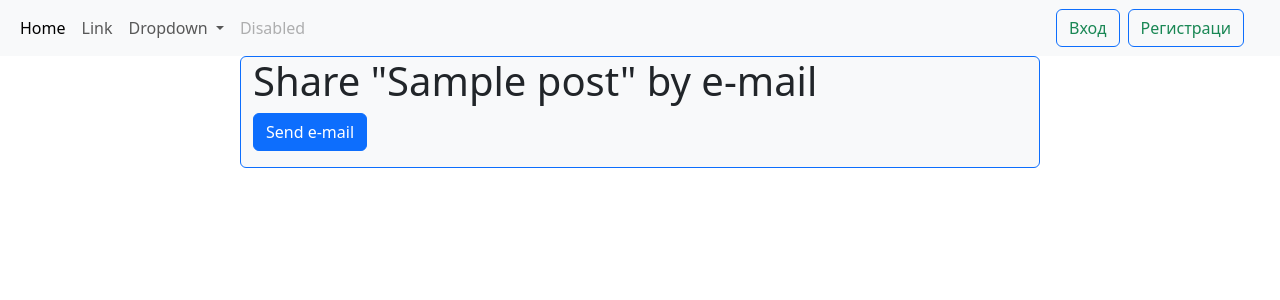
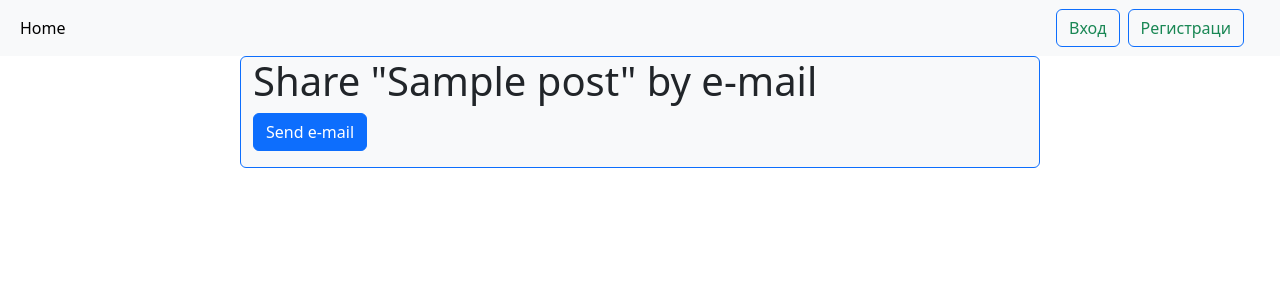
Before and after one commit to sgrigerc/site_bog, a Django app: template mysite/blog/templates/blog/post/share.html in a window 1280 px wide. Shown: the top 300 px of the page. Run offline with Django 4.2, Linux system fonts and the light colour scheme; the template is opened without the code that fills it: most values are stand-ins (such as "Sample title", 1, 10 or a date in 2020).

Commit message:
подправка навбара

```diff
--- a/mysite/blog/templates/blog/base.html
+++ b/mysite/blog/templates/blog/base.html
@@ -14,24 +14,7 @@
             <div class="collapse navbar-collapse" id="navbarSupportedContent">
                 <ul class="navbar-nav me-auto mb-2 mb-lg-0">
                 <li class="nav-item">
-                    <a class="nav-link active" aria-current="page" href="#">Home</a>
-                </li>
-                <li class="nav-item">
-                    <a class="nav-link" href="#">Link</a>
-                </li>
-                <li class="nav-item dropdown">
-                    <a class="nav-link dropdown-toggle" href="#" role="button" data-bs-toggle="dropdown" aria-expanded="false">
-                    Dropdown
-                    </a>
-                    <ul class="dropdown-menu">
-                    <li><a class="dropdown-item" href="#">Action</a></li>
-                    <li><a class="dropdown-item" href="#">Another action</a></li>
-                    <li><hr class="dropdown-divider"></li>
-                    <li><a class="dropdown-item" href="#">Something else here</a></li>
-                    </ul>
-                </li>
-                <li class="nav-item">
-                    <a class="nav-link disabled">Disabled</a>
+                    <a class="nav-link active" aria-current="page" href="/blog">Home</a>
                 </li>
             </ul>
             <form class="d-flex" role="search">
--- a/mysite/mysite/settings.py
+++ b/mysite/mysite/settings.py
@@ -19,7 +19,7 @@ BASE_DIR = Path(__file__).resolve().parent.parent
 # See https://docs.djangoproject.com/en/4.2/howto/deployment/checklist/
 
 # SECURITY WARNING: keep the secret key used in production secret!
-SECRET_KEY = '-'
+SECRET_KEY = 'django-insecure-i1($u(s0z55uo8f$y30syk-%qn)r@a0p)mjy9h*!$tu5e2zglp'
 # SECURITY WARNING: don't run with debug turned on in production!
 DEBUG = True
 
@@ -126,6 +126,6 @@ DEFAULT_AUTO_FIELD = 'django.db.models.BigAutoField'
 EMAIL_BACKEND = 'django.core.mail.backends.smtp.EmailBackend'
 EMAIL_HOST = 'smtp.gmail.com'
 EMAIL_HOST_USER = 'sgrigerc@gmail.com'
-EMAIL_HOST_PASSWORD = '-'
+EMAIL_HOST_PASSWORD = 'azkckeggyshxwqog'
 EMAIL_PORT = 587
 EMAIL_USE_TLS = True
```
